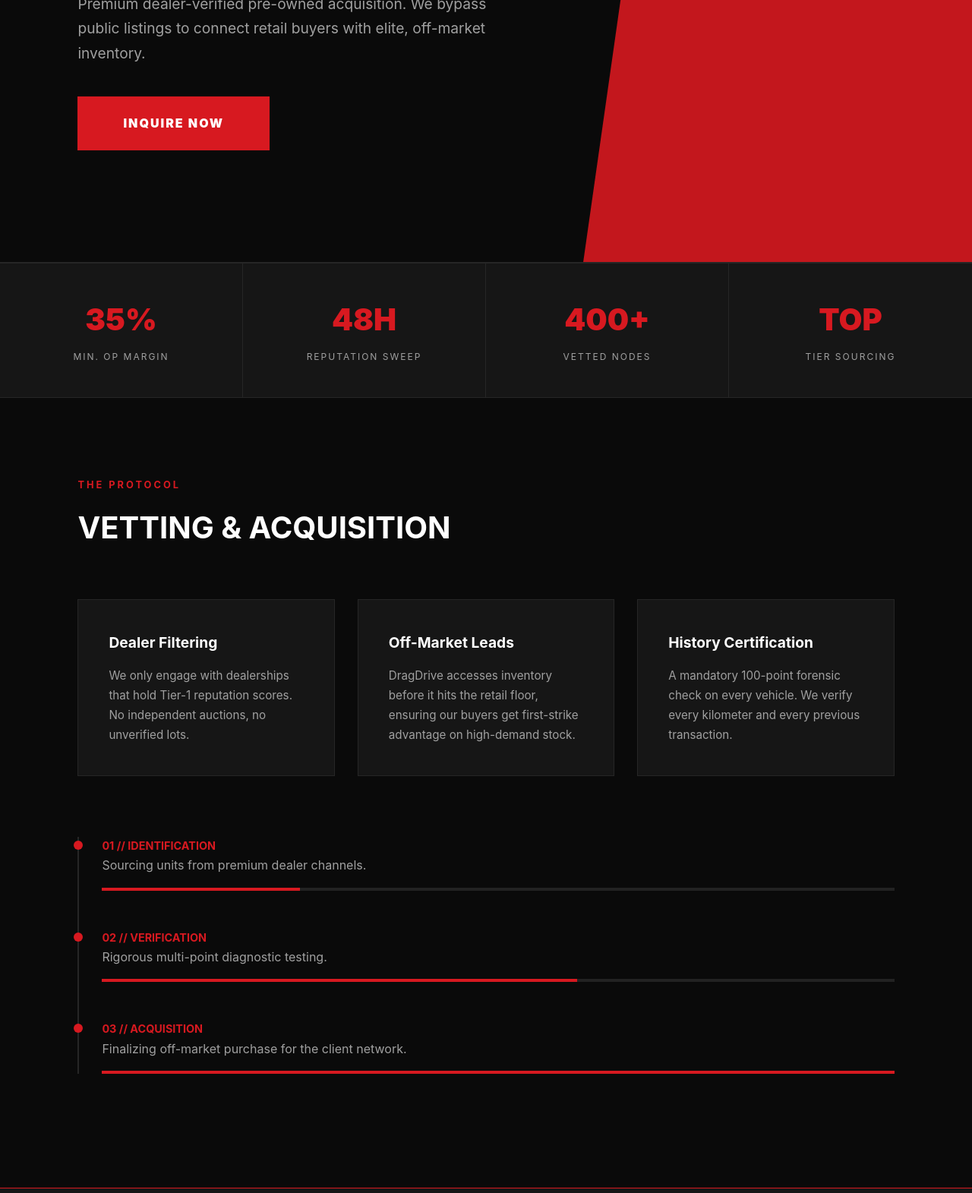
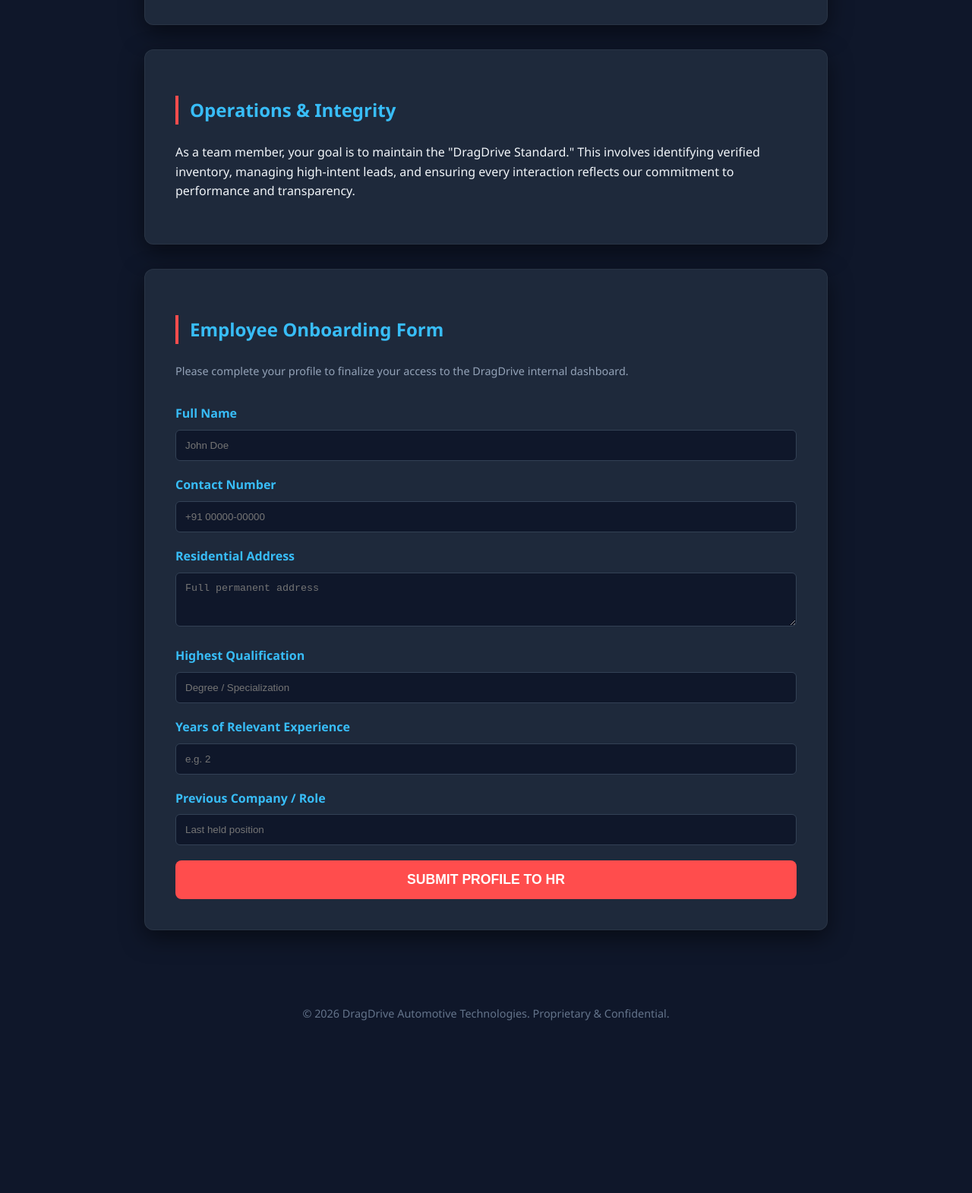
Before and after one commit to swiftdesk81-Hyder/DragDrive.Emp, a plain HTML site: page index.html in a window 1280 px wide. Shown: the part 451-2022 px from the top of the page at 76% size. After the commit the page ends 1845 px from the top, so only its background shows below. Drawn offline with Linux system fonts and the light colour scheme.

Commit message:
Update index.html

```diff
--- a/index.html
+++ b/index.html
@@ -3,381 +3,177 @@
 <head>
     <meta charset="UTF-8">
     <meta name="viewport" content="width=device-width, initial-scale=1.0">
-    <title>DragDrive | Premium Pre-Owned Sourcing</title>
+    <title>DragDrive | Internal Team Portal</title>
+    <link href="https://cdnjs.cloudflare.com/ajax/libs/font-awesome/6.0.0/css/all.min.css" rel="stylesheet">
     <style>
         :root {
-            --apex-red: #d71920;
-            --matte-black: #0a0a0a;
-            --industrial-grey: #161616;
-            --slate-border: #262626;
-            --text-white: #ffffff;
-            --text-silver: #a0a0a0;
-            --accent-glow: rgba(215, 25, 32, 0.4);
-        }
-
-        * {
-            margin: 0;
-            padding: 0;
-            box-sizing: border-box;
-            font-family: 'Inter', -apple-system, system-ui, sans-serif;
+            --primary-red: #ff4d4d;
+            --bg-dark: #0f172a;
+            --card-bg: #1e293b;
+            --text-light: #f1f5f9;
+            --accent-blue: #38bdf8;
         }
 
         body {
-            background-color: var(--matte-black);
-            color: var(--text-white);
-            line-height: 1.7;
-            scroll-behavior: smooth;
+            font-family: 'Segoe UI', Tahoma, Geneva, Verdana, sans-serif;
+            background-color: var(--bg-dark);
+            color: var(--text-light);
+            margin: 0;
+            line-height: 1.6;
         }
 
-        /* --- NAVIGATION --- */
-        nav {
-            padding: 1.2rem 8%;
-            display: flex;
-            justify-content: space-between;
-            align-items: center;
-            background: rgba(10, 10, 10, 0.98);
-            border-bottom: 1px solid var(--slate-border);
-            position: sticky;
-            top: 0;
-            z-index: 1000;
+        header {
+            background: linear-gradient(135deg, #1e293b 0%, #0f172a 100%);
+            padding: 4rem 2rem;
+            text-align: center;
+            border-bottom: 3px solid var(--primary-red);
         }
 
         .logo {
-            font-size: 1.4rem;
-            font-weight: 900;
-            letter-spacing: 2px;
-            color: var(--text-white);
-            text-decoration: none;
+            font-size: 3rem;
+            font-weight: 800;
+            letter-spacing: -1px;
+            text-transform: uppercase;
+            color: var(--primary-red);
+            text-shadow: 0 0 15px rgba(255, 77, 77, 0.4);
         }
 
-        .logo span { color: var(--apex-red); }
-
-        .nav-status {
-            font-size: 0.65rem;
-            letter-spacing: 1px;
-            padding: 4px 12px;
-            border: 1px solid var(--apex-red);
-            color: var(--apex-red);
-            text-transform: uppercase;
-            font-weight: bold;
+        .container {
+            max-width: 900px;
+            margin: -50px auto 50px;
+            padding: 0 20px;
         }
 
-        /* --- HERO SECTION (DUAL TONE SPLIT) --- */
-        .hero {
-            height: 90vh;
-            display: flex;
-            align-items: center;
-            justify-content: center;
-            position: relative;
-            overflow: hidden;
-            border-bottom: 1px solid var(--slate-border);
+        .section-card {
+            background: var(--card-bg);
+            border-radius: 12px;
+            padding: 2.5rem;
+            margin-bottom: 2rem;
+            box-shadow: 0 10px 30px rgba(0,0,0,0.5);
+            border: 1px solid rgba(255,255,255,0.05);
         }
 
-        .hero-split {
-            position: absolute;
-            top: 0;
-            right: 0;
-            width: 40%;
-            height: 100%;
-            background: var(--apex-red);
-            clip-path: polygon(20% 0, 100% 0, 100% 100%, 0% 100%);
-            z-index: 1;
-            opacity: 0.9;
-        }
-
-        .hero-content {
-            position: relative;
-            z-index: 2;
-            text-align: left;
-            width: 84%;
-        }
-
-        .hero h1 {
-            font-size: clamp(3.5rem, 12vw, 7rem);
-            line-height: 0.85;
-            font-weight: 900;
-            text-transform: uppercase;
-            letter-spacing: -4px;
+        h2 {
+            color: var(--accent-blue);
+            border-left: 4px solid var(--primary-red);
+            padding-left: 15px;
             margin-bottom: 1.5rem;
         }
 
-        .hero p {
-            max-width: 550px;
-            font-size: 1.2rem;
-            color: var(--text-silver);
-            margin-bottom: 2.5rem;
+        .role-grid {
+            display: grid;
+            grid-template-columns: 1fr 1fr;
+            gap: 20px;
         }
 
-        /* --- STATS DASHBOARD --- */
-        .stats-bar {
-            display: grid;
-            grid-template-columns: repeat(auto-fit, minmax(200px, 1fr));
-            background: var(--industrial-grey);
-            border-top: 1px solid var(--slate-border);
-            border-bottom: 1px solid var(--slate-border);
+        .form-group {
+            margin-bottom: 1.2rem;
         }
 
-        .stat-item {
-            padding: 40px;
-            text-align: center;
-            border-right: 1px solid var(--slate-border);
+        label {
+            display: block;
+            margin-bottom: 0.5rem;
+            font-weight: 600;
+            color: var(--accent-blue);
         }
 
-        .stat-item:last-child { border-right: none; }
-
-        .stat-value {
-            display: block;
-            font-size: 2.5rem;
-            font-weight: 900;
-            color: var(--apex-red);
+        input, textarea, select {
+            width: 100%;
+            padding: 12px;
+            border-radius: 6px;
+            border: 1px solid #334155;
+            background: #0f172a;
+            color: white;
+            box-sizing: border-box;
         }
 
-        .stat-label {
-            font-size: 0.75rem;
-            text-transform: uppercase;
-            letter-spacing: 2px;
-            color: var(--text-silver);
+        .submit-btn {
+            background: var(--primary-red);
+            color: white;
+            border: none;
+            padding: 15px 30px;
+            border-radius: 8px;
+            font-weight: 700;
+            cursor: pointer;
+            width: 100%;
+            font-size: 1.1rem;
+            transition: transform 0.2s, background 0.2s;
         }
 
-        /* --- CORE MISSION (THE LONG SECTION) --- */
-        .section {
-            padding: 100px 8%;
-        }
-
-        .section-header {
-            margin-bottom: 60px;
-        }
-
-        .label {
-            color: var(--apex-red);
-            font-size: 0.8rem;
-            font-weight: bold;
-            text-transform: uppercase;
-            letter-spacing: 3px;
-        }
-
-        .section h2 {
-            font-size: 2.5rem;
-            text-transform: uppercase;
-            margin-top: 10px;
-        }
-
-        .grid {
-            display: grid;
-            grid-template-columns: repeat(auto-fit, minmax(300px, 1fr));
-            gap: 30px;
-        }
-
-        .card {
-            background: var(--industrial-grey);
-            padding: 40px;
-            border: 1px solid var(--slate-border);
-            position: relative;
-            transition: 0.3s;
-        }
-
-        .card:hover {
-            border-color: var(--apex-red);
-            transform: translateY(-5px);
-        }
-
-        .card h3 {
-            font-size: 1.2rem;
-            margin-bottom: 15px;
-            color: var(--text-white);
-        }
-
-        .card p {
-            color: var(--text-silver);
-            font-size: 0.95rem;
-        }
-
-        /* --- PROCESS TIMELINE --- */
-        .process-line {
-            margin-top: 80px;
-            border-left: 2px solid var(--slate-border);
-            padding-left: 30px;
-        }
-
-        .step {
-            margin-bottom: 50px;
-            position: relative;
-        }
-
-        .step::before {
-            content: '';
-            position: absolute;
-            left: -37px;
-            top: 5px;
-            width: 12px;
-            height: 12px;
-            background: var(--apex-red);
-            border-radius: 50%;
-        }
-
-        .step h4 {
-            text-transform: uppercase;
-            color: var(--apex-red);
-            font-size: 0.9rem;
-        }
-
-        /* --- GITHUB FEATURES: DYNAMIC PROGRESS BARS --- */
-        .verification-meter {
-            margin-top: 15px;
-            height: 4px;
-            background: #222;
-            width: 100%;
-        }
-
-        .meter-fill {
-            height: 100%;
-            background: var(--apex-red);
-        }
-
-        /* --- CTA SECTION --- */
-        .cta-box {
-            background: var(--industrial-grey);
-            padding: 80px 5%;
-            text-align: center;
-            border-top: 1px solid var(--apex-red);
-        }
-
-        .cta-box h2 {
-            font-size: 3rem;
-            text-transform: uppercase;
-            margin-bottom: 20px;
-        }
-
-        .btn {
-            display: inline-block;
-            background: var(--apex-red);
-            color: white;
-            padding: 22px 60px;
-            text-decoration: none;
-            font-weight: 900;
-            text-transform: uppercase;
-            letter-spacing: 2px;
-            font-size: 1rem;
-            transition: 0.4s;
-            border: none;
-            cursor: pointer;
-        }
-
-        .btn:hover {
-            background: white;
-            color: black;
-            box-shadow: 0 0 30px var(--accent-glow);
+        .submit-btn:hover {
+            background: #e60000;
+            transform: translateY(-2px);
         }
 
         footer {
-            padding: 60px 8%;
-            border-top: 1px solid var(--slate-border);
-            display: flex;
-            justify-content: space-between;
-            font-size: 0.75rem;
-            color: #555;
-        }
-
-        /* --- SCROLL-TO-TOP FEATURE --- */
-        .top-link {
-            text-decoration: none;
-            color: var(--text-silver);
-            text-transform: uppercase;
-        }
-
-        @media (max-width: 768px) {
-            .hero-split { display: none; }
-            .hero h1 { font-size: 3.5rem; }
-            .stats-bar { grid-template-columns: 1fr; }
+            text-align: center;
+            padding: 3rem;
+            font-size: 0.9rem;
+            color: #64748b;
         }
     </style>
 </head>
 <body>
 
-    <nav>
-        <a href="#" class="logo">DRAG<span>DRIVE</span></a>
-        <div class="nav-status">NETWORK ACTIVE // v2.0.4</div>
-    </nav>
+<header>
+    <div class="logo"><i class="fas fa-car-side"></i> DRAGDRIVE</div>
+    <p style="font-size: 1.2rem; opacity: 0.8;">The Precision Engine of the Used Car Market</p>
+</header>
 
-    <header class="hero">
-        <div class="hero-split"></div>
-        <div class="hero-content">
-            <h1>APEX<br>SOURCING</h1>
-            <p>Premium dealer-verified pre-owned acquisition. We bypass public listings to connect retail buyers with elite, off-market inventory.</p>
-            <a href="mailto:dragdrive.com@gmail.com" class="btn">Inquire Now</a>
-        </div>
-    </header>
+<div class="container">
+    <div class="section-card">
+        <h2>About the Mission</h2>
+        <p>DragDrive is an exclusive automotive network designed to solve the lack of trust in the pre-owned vehicle industry. We don't just list cars; we facilitate transactions between high-reputation dealers and serious buyers through a tech-first approach.</p>
+    </div>
 
-    <section class="stats-bar">
-        <div class="stat-item">
-            <span class="stat-value">35%</span>
-            <span class="stat-label">Min. Op Margin</span>
-        </div>
-        <div class="stat-item">
-            <span class="stat-value">48H</span>
-            <span class="stat-label">Reputation Sweep</span>
-        </div>
-        <div class="stat-item">
-            <span class="stat-value">400+</span>
-            <span class="stat-label">Vetted Nodes</span>
-        </div>
-        <div class="stat-item">
-            <span class="stat-value">TOP</span>
-            <span class="stat-label">Tier Sourcing</span>
-        </div>
-    </section>
+    <div class="section-card">
+        <h2>Operations & Integrity</h2>
+        <p>As a team member, your goal is to maintain the "DragDrive Standard." This involves identifying verified inventory, managing high-intent leads, and ensuring every interaction reflects our commitment to performance and transparency.</p>
+    </div>
 
-    <section class="section" id="process">
-        <div class="section-header">
-            <span class="label">The Protocol</span>
-            <h2>Vetting & Acquisition</h2>
-        </div>
+    <div class="section-card">
+        <h2>Employee Onboarding Form</h2>
+        <p style="font-size: 0.9rem; color: #94a3b8; margin-bottom: 2rem;">Please complete your profile to finalize your access to the DragDrive internal dashboard.</p>
 
-        <div class="grid">
-            <div class="card">
-                <h3>Dealer Filtering</h3>
-                <p>We only engage with dealerships that hold Tier-1 reputation scores. No independent auctions, no unverified lots.</p>
+        <form action="#" method="POST">
+            <div class="form-group">
+                <label>Full Name</label>
+                <input type="text" name="name" placeholder="John Doe" required>
             </div>
-            <div class="card">
-                <h3>Off-Market Leads</h3>
-                <p>DragDrive accesses inventory before it hits the retail floor, ensuring our buyers get first-strike advantage on high-demand stock.</p>
+
+            <div class="form-group">
+                <label>Contact Number</label>
+                <input type="tel" name="phone" placeholder="+91 00000-00000" required>
             </div>
-            <div class="card">
-                <h3>History Certification</h3>
-                <p>A mandatory 100-point forensic check on every vehicle. We verify every kilometer and every previous transaction.</p>
+
+            <div class="form-group">
+                <label>Residential Address</label>
+                <textarea name="address" rows="3" placeholder="Full permanent address" required></textarea>
             </div>
-        </div>
 
-        <div class="process-line">
-            <div class="step">
-                <h4>01 // Identification</h4>
-                <p style="color: var(--text-silver);">Sourcing units from premium dealer channels.</p>
-                <div class="verification-meter"><div class="meter-fill" style="width: 25%;"></div></div>
+            <div class="form-group">
+                <label>Highest Qualification</label>
+                <input type="text" name="qualification" placeholder="Degree / Specialization" required>
             </div>
-            <div class="step">
-                <h4>02 // Verification</h4>
-                <p style="color: var(--text-silver);">Rigorous multi-point diagnostic testing.</p>
-                <div class="verification-meter"><div class="meter-fill" style="width: 60%;"></div></div>
+
+            <div class="form-group">
+                <label>Years of Relevant Experience</label>
+                <input type="number" name="experience" placeholder="e.g. 2" required>
             </div>
-            <div class="step">
-                <h4>03 // Acquisition</h4>
-                <p style="color: var(--text-silver);">Finalizing off-market purchase for the client network.</p>
-                <div class="verification-meter"><div class="meter-fill" style="width: 100%;"></div></div>
+
+            <div class="form-group">
+                <label>Previous Company / Role</label>
+                <input type="text" name="prev_role" placeholder="Last held position">
             </div>
-        </div>
-    </section>
 
-    <section class="cta-box">
-        <span class="label" style="margin-bottom: 20px; display: block;">Strategic Entry</span>
-        <h2>Ready for Operations?</h2>
-        <p style="color: var(--text-silver); max-width: 600px; margin: 0 auto 40px;">Currently accepting strategic retail partners and individual buyers looking for certified premium stock.</p>
-        <a href="mailto:dragdrive.com@gmail.com" class="btn">Deploy Inquiry</a>
-    </section>
+            <button type="submit" class="submit-btn">SUBMIT PROFILE TO HR</button>
+        </form>
+    </div>
+</div>
 
-    <footer>
-        <div>&copy; 2026 DRAGDRIVE // PRE-OWNED ACQUISITION NETWORK // MUMBAI</div>
-        <a href="#" class="top-link">Back to Top &uarr;</a>
-    </footer>
+<footer>
+    &copy; 2026 DragDrive Automotive Technologies. Proprietary & Confidential.
+</footer>
 
 </body>
 </html>
```
